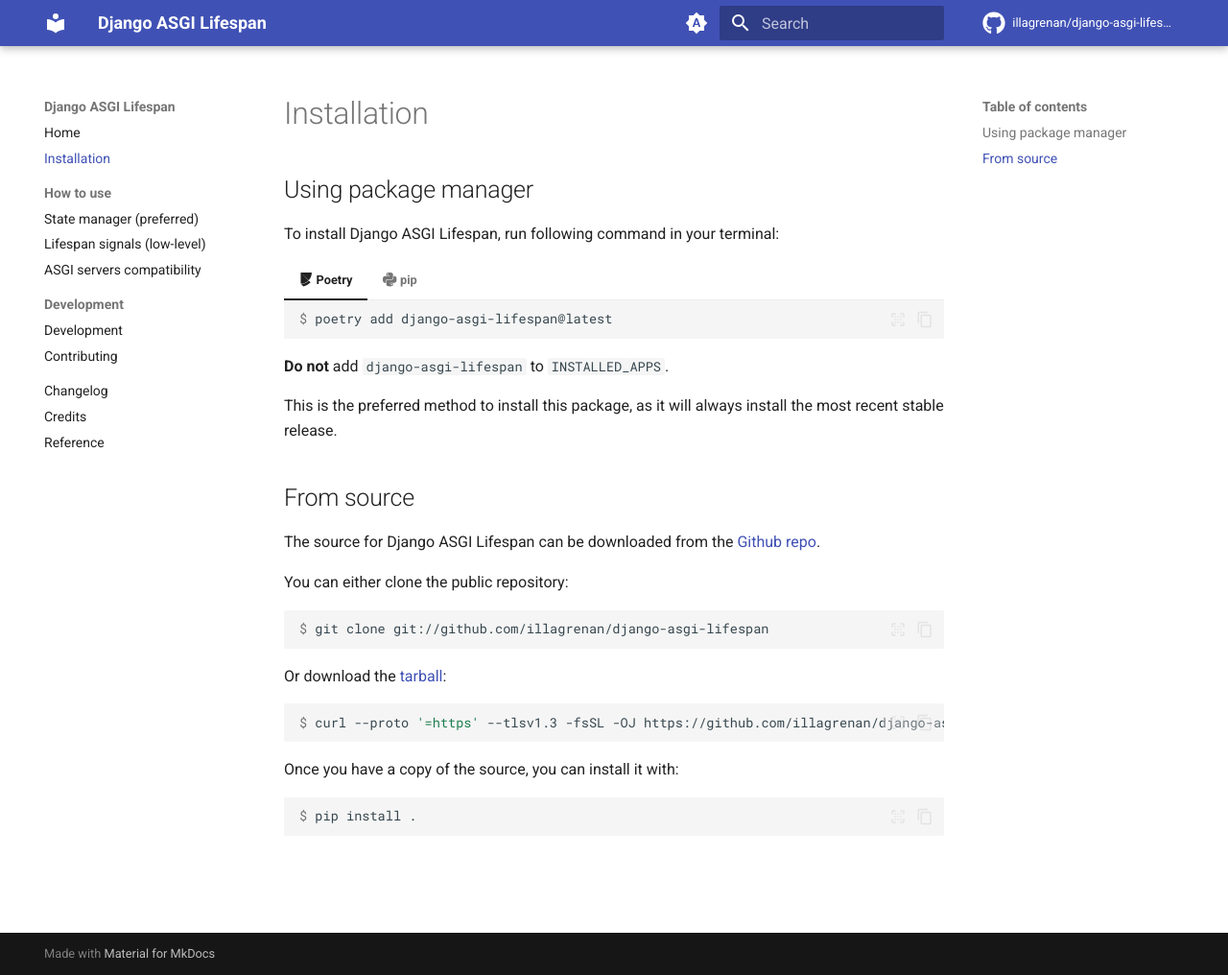
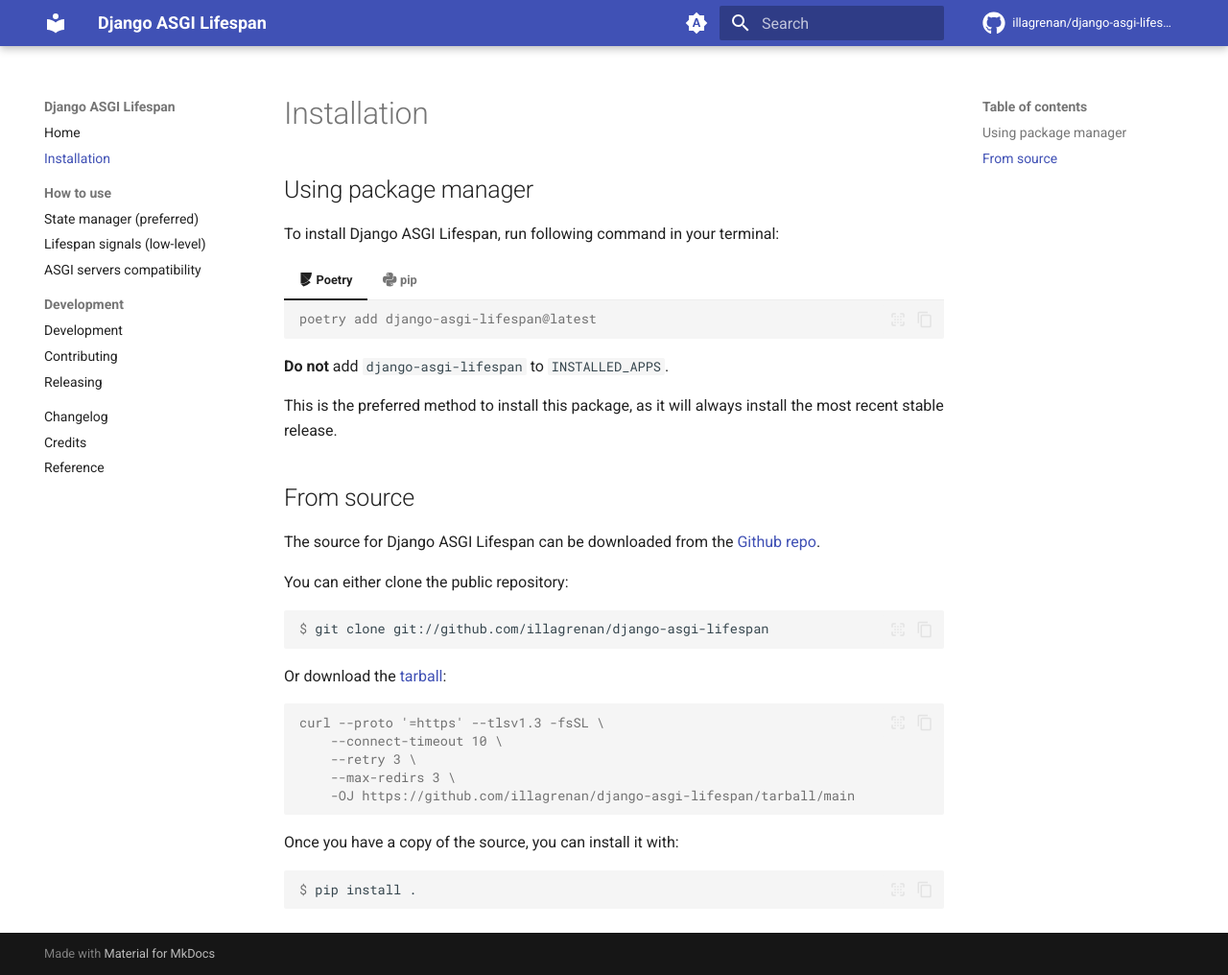
Before and after one commit to illagrenan/django-asgi-lifespan, an MkDocs documentation site: the page built from docs/installation.md, in a window 1280 px wide and 1016 px high. Shown: the whole window at 96% size. Built offline with MkDocs 1.6.1 and Material for MkDocs 9.7.7, drawn with Linux system fonts in a browser that asks for light colours; comment, search, counter and statistics services are not loaded.

Commit message:
Add release guide (#109)

````diff
--- a/docs/installation.md
+++ b/docs/installation.md
@@ -5,13 +5,13 @@
 === ":simple-poetry: Poetry"
 
     ```console linenums="0"
-    $ poetry add django-asgi-lifespan@latest
+    poetry add django-asgi-lifespan@latest
     ```
 
 === ":simple-python: pip"
 
     ```console linenums="0"
-    $ pip install --upgrade django-asgi-lifespan
+    pip install --upgrade django-asgi-lifespan
     ```
 
 **Do not** add `django-asgi-lifespan` to `INSTALLED_APPS`.
@@ -32,7 +32,11 @@
 Or download the [tarball](https://github.com/illagrenan/django-asgi-lifespan/tarball/master):
 
 ``` console linenums="0"
-$ curl --proto '=https' --tlsv1.3 -fsSL -OJ https://github.com/illagrenan/django-asgi-lifespan/tarball/main
+curl --proto '=https' --tlsv1.3 -fsSL \
+    --connect-timeout 10 \
+    --retry 3 \
+    --max-redirs 3 \
+    -OJ https://github.com/illagrenan/django-asgi-lifespan/tarball/main
 ```
 
 Once you have a copy of the source, you can install it with:
--- /dev/null
+++ b/docs/stylesheets/extra.css
@@ -0,0 +1,3 @@
+code {
+  white-space: pre;
+}
--- a/mkdocs.yml
+++ b/mkdocs.yml
@@ -19,6 +19,7 @@
   - Development:
       - development.md
       - Contributing: contributing.md
+      - Releasing: release.md
   - Changelog: changelog.md
   - Credits: credits.md
   - Reference: reference.md
@@ -95,3 +96,5 @@
         python:
           selection:
             docstring_style: sphinx
+extra_css:
+  - stylesheets/extra.css
--- a/pyproject.toml
+++ b/pyproject.toml
@@ -43,10 +43,11 @@
 # Formatting & Linting
 mypy = "^1.11.2"
 ruff = "^0.6.9"
-pyright = "^1.1.384"
+pyright = "^1.1.386"
 
 # Releases
 twine = "^5.1.1"
+bump-my-version = "^0.28.0"
 
 # Tests
 pytest = "^8.3.3"
````
Also changed, not shown: docs/release.md (added, +17 -0 lines), 2 other files.
